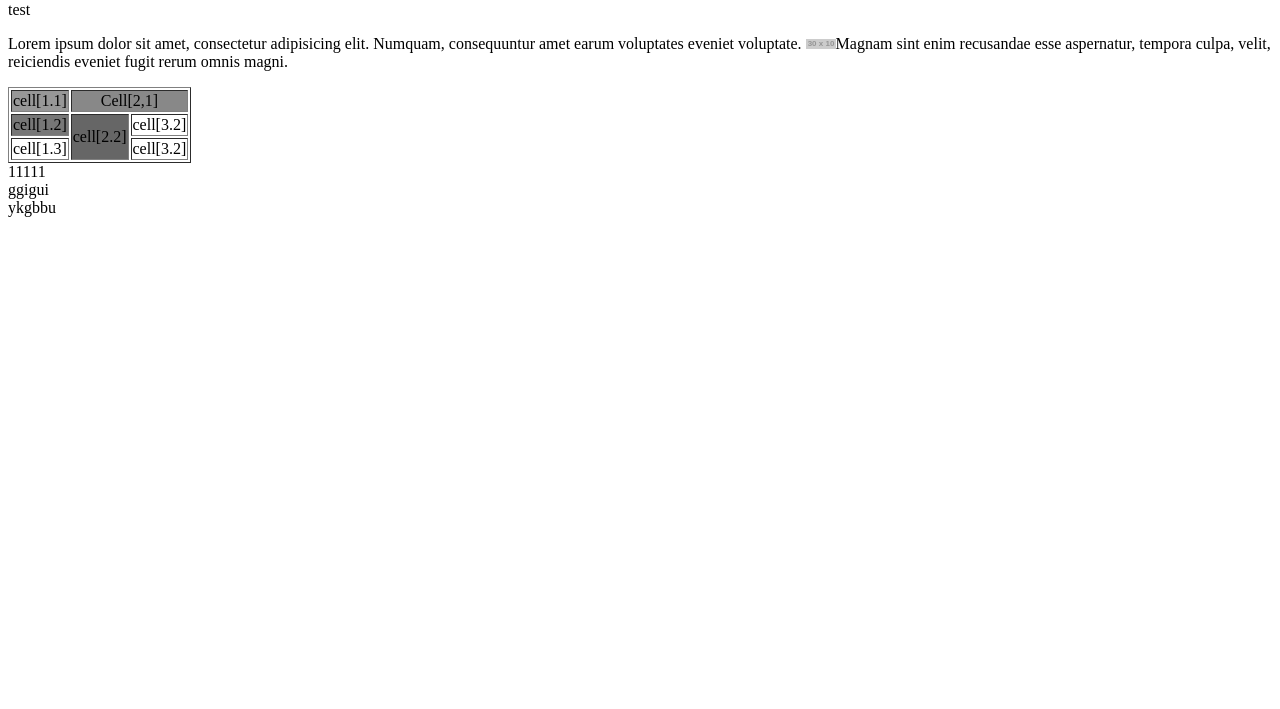
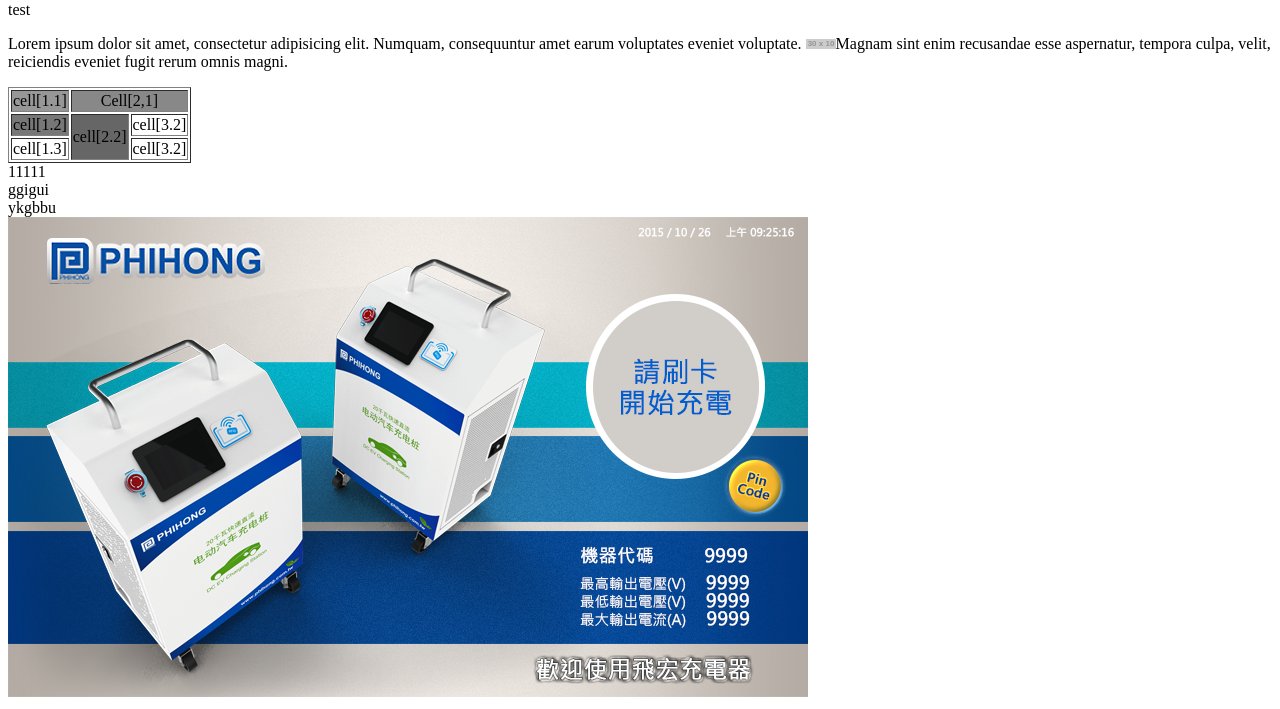
Before and after one commit to BerylChi/portfolio, a plain HTML site: page index.html in a window 1280 px wide. Shown: the part 249-958 px from the top of the page. Before the commit the page ends 800 px from the top, so only its background shows below. Drawn offline with Linux system fonts and the light colour scheme; placeholder pictures from the web are drawn by us.

Commit message:
jjj
jjjj

```diff
--- a/index.html
+++ b/index.html
@@ -32,5 +32,6 @@
 	<article>11111</article>
 	<nav>ggigui</nav>
 	<section>ykgbbu</section>
+	<img src="11.png" alt="11.png">
 </body>
 </html>
```
Also changed, not shown: 11.png (added).
